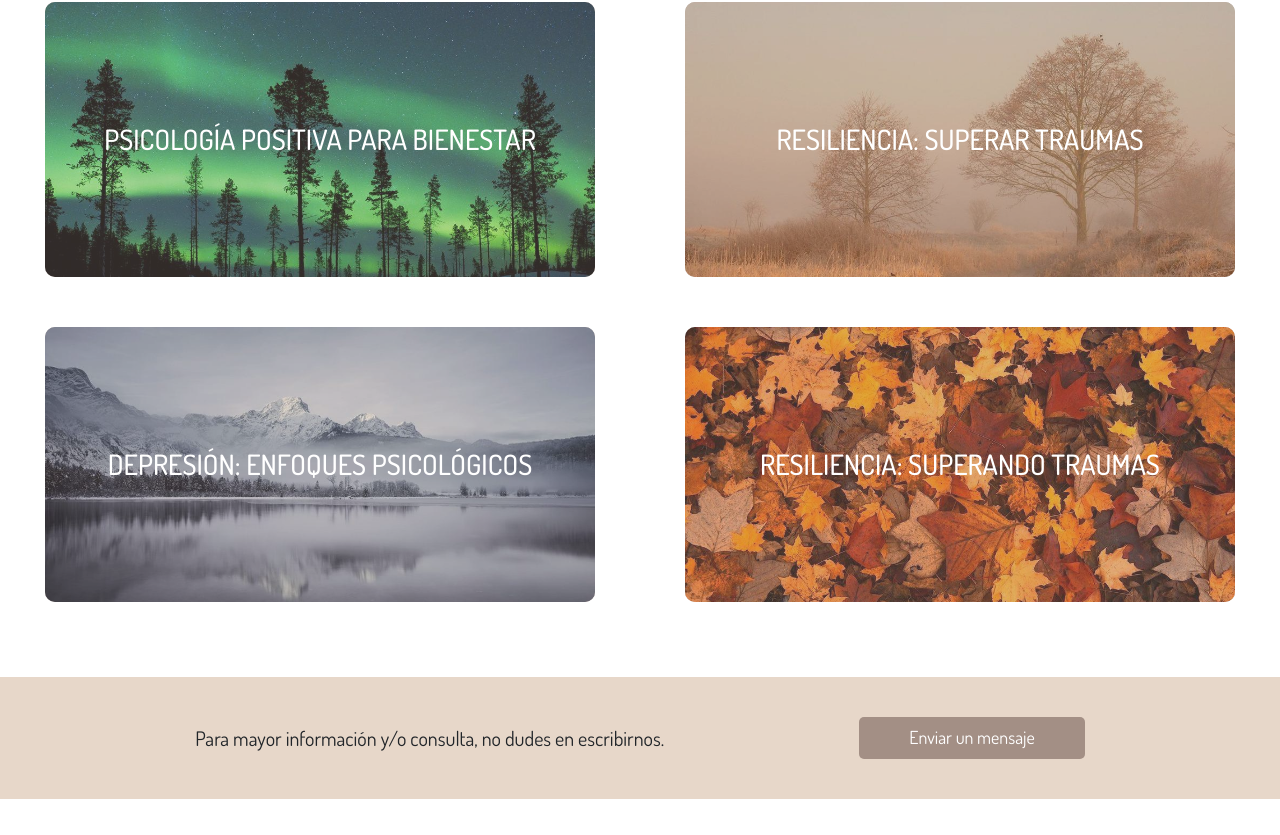
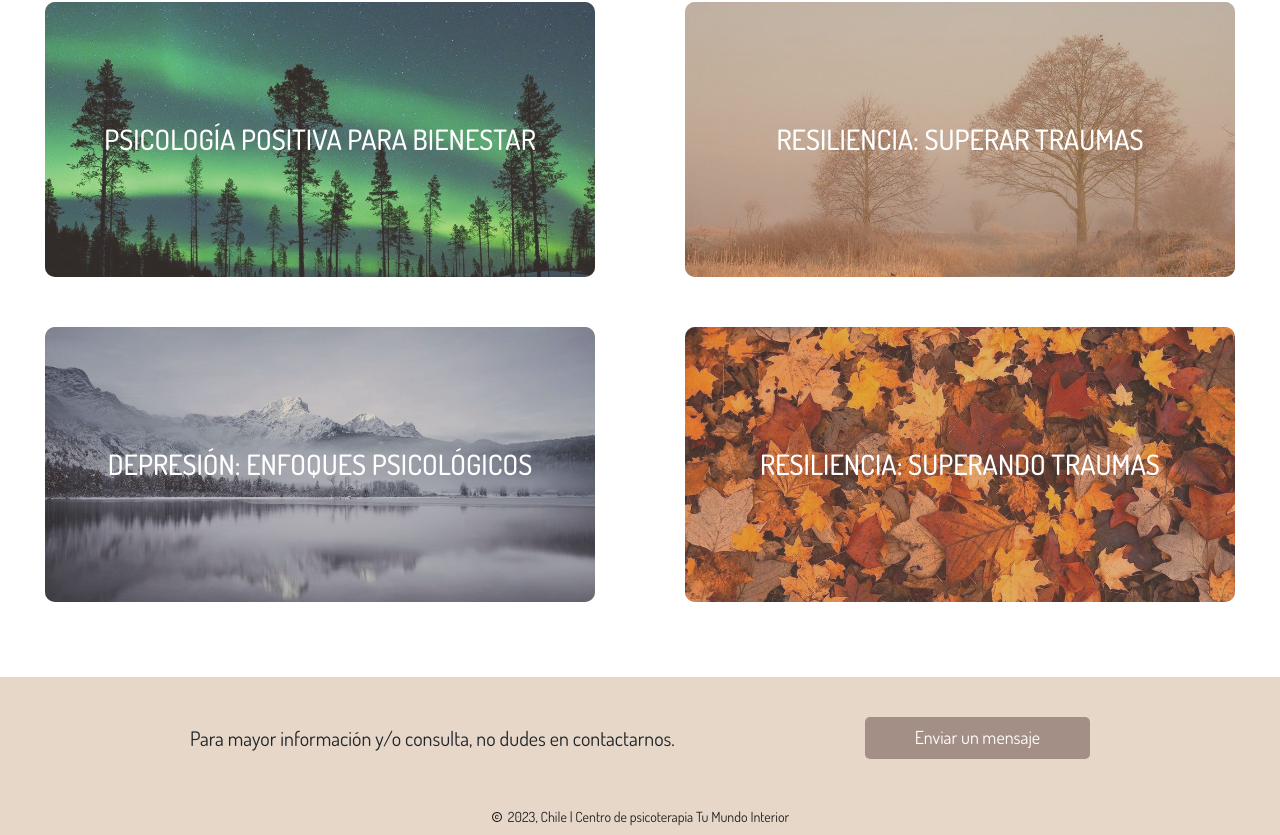
Before and after one commit to FacundoVillarroel/tumundointeriorweb, a React (Create React App) app: page /blog in a window 1280 px wide. Shown: the part 953-1788 px from the top of the page. Before the commit the page ends 1752 px from the top, so only its background shows below. Built offline with nearby package versions, Linux system fonts and the light colour scheme.

Commit message:
[feature] - footer date

```diff
--- a/scss/_footer.scss
+++ b/scss/_footer.scss
@@ -1,4 +1,5 @@
 .footerContainer{
+  .footerTextContainer{
     position: relative;
     display: flex;
     background-color: $almond;
@@ -26,3 +27,17 @@
       }
     }
   }
+  .footerCopyrightContainer{
+    display: flex;
+    color: $dark;
+    background-color: $almond;
+    justify-content: center;
+    align-items: center;
+    padding: 10px;
+    h4{
+      padding-left: 5px;
+      font-family: "dosisRegular";
+      font-size: 14px;
+    }
+  }
+}
--- a/src/App.css
+++ b/src/App.css
@@ -235,7 +235,7 @@ html a {
     .section3Container .videoContainer iframe {
       border-radius: 20px; }
 
-.footerContainer {
+.footerContainer .footerTextContainer {
   position: relative;
   display: flex;
   background-color: #e7d7c9;
@@ -244,20 +244,32 @@ html a {
   justify-content: space-evenly;
   align-items: center;
   z-index: 100; }
-  .footerContainer .footerText {
+  .footerContainer .footerTextContainer .footerText {
     font-family: "dosisRegular";
     font-size: 20px; }
-  .footerContainer .footerButtonContainer {
+  .footerContainer .footerTextContainer .footerButtonContainer {
     padding: 10px 50px;
     border-radius: 5px;
     background-color: #a38f85; }
-    .footerContainer .footerButtonContainer:hover {
+    .footerContainer .footerTextContainer .footerButtonContainer:hover {
       background-color: #d4b2a7;
       cursor: pointer; }
-    .footerContainer .footerButtonContainer .footerButtonText {
+    .footerContainer .footerTextContainer .footerButtonContainer .footerButtonText {
       font-family: "dosisRegular";
       font-size: 18px;
       color: #fff; }
+
+.footerContainer .footerCopyrightContainer {
+  display: flex;
+  color: #212121;
+  background-color: #e7d7c9;
+  justify-content: center;
+  align-items: center;
+  padding: 10px; }
+  .footerContainer .footerCopyrightContainer h4 {
+    padding-left: 5px;
+    font-family: "dosisRegular";
+    font-size: 14px; }
 
 .frequentQuestionsContainer {
   padding: 50px;
--- a/src/components/contactContainer/ContactContainer.js
+++ b/src/components/contactContainer/ContactContainer.js
@@ -4,11 +4,11 @@ import Loading from '../loading/Loading';
 const ContactContainer = () => {
   const [loading, setLoading] = useState(false);
   const [ values, setValues ] = useState({
-    nombre:"",
-    apellido:"",
-    telefono: "",
-    email:"",
-    mensaje:"",
+    Nombre:"",
+    Apellido:"",
+    Telefono: "",
+    Email:"",
+    Mensaje:"",
     _captcha: false
   });
 
@@ -20,7 +20,7 @@ const ContactContainer = () => {
   }
 
   const error = (values) => {
-    const requiredFields = ['nombre', 'apellido', 'telefono', 'email', 'mensaje'];
+    const requiredFields = ['Nombre', 'Apellido', 'Telefono', 'Email', 'Mensaje'];
 
     for (const field of requiredFields) {
       if (!values[field]) {
@@ -48,11 +48,11 @@ const ContactContainer = () => {
       if(data.success === "true"){
         alert("Tu consulta fue enviada correctamente!")
         setValues({
-          nombre:"",
-          apellido:"",
-          telefono: "",
-          email:"",
-          mensaje:"",
+          Nombre:"",
+          Apellido:"",
+          Telefono: "",
+          Email:"",
+          Mensaje:"",
           _captcha: false
         })
         setLoading(false)
@@ -79,40 +79,40 @@ const ContactContainer = () => {
               <div className='nameSurnameContainer'>
                 <input
                   type="text"
-                  name='nombre'
+                  name='Nombre'
                   placeholder='Nombre*'
-                  value={values.nombre}
+                  value={values.Nombre}
                   onChange={handleInputChange}
                   required
                   />
                 <input
                   type="text"
-                  name='apellido'
+                  name='Apellido'
                   placeholder='Apellido*'
-                  value={values.apellido}
+                  value={values.Apellido}
                   onChange={handleInputChange}
                   required
                   />
               </div>
               <input
                 type="tel"
-                name='telefono'
+                name='Telefono'
                 placeholder='Teléfono*'
-                value={values.telefono}
+                value={values.Telefono}
                 onChange={handleInputChange}
                 required/>
               <input
                 type="email"
-                name='email'
+                name='Email'
                 placeholder='Email*'
-                value={values.email}
+                value={values.Email}
                 onChange={handleInputChange}
                 required/>
               <textarea
                 type="textarea"
-                name='mensaje'
+                name='Mensaje'
                 placeholder='Mensaje*'
-                value={values.mensaje}
+                value={values.Mensaje}
                 onChange={handleInputChange}
                 required/>
               <button type='submit' className='buttonSubmit' onClick={handleSubmit}>Enviar Consulta</button>
--- a/src/components/footer/Footer.js
+++ b/src/components/footer/Footer.js
@@ -1,11 +1,20 @@
 import React from 'react';
+import {MdOutlineCopyright} from "react-icons/md";
 
 const Footer = ({toggleSidebar}) => {
   return (
     <div className='footerContainer'>
-      <h4 className='footerText'>Para mayor información y/o consulta, no dudes en escribirnos.</h4>
-      <div className='footerButtonContainer' onClick={() =>toggleSidebar("contacto")}>
-        <h4 className='footerButtonText'>Enviar un mensaje</h4>
+      <div className='footerTextContainer'>
+        <h4 className='footerText'>Para mayor información y/o consulta, no dudes en contactarnos.</h4>
+        <div className='footerButtonContainer' onClick={() =>toggleSidebar("contacto")}>
+          <h4 className='footerButtonText'>Enviar un mensaje</h4>
+        </div>
+      </div>
+      <div className='footerCopyrightContainer'>
+        <MdOutlineCopyright fontSize={12} />
+        <h4>
+          2023, Chile | Centro de psicoterapia Tu Mundo Interior
+        </h4>
       </div>
     </div>
   )
```
Lines whose indentation alone changed are shown as unchanged.
